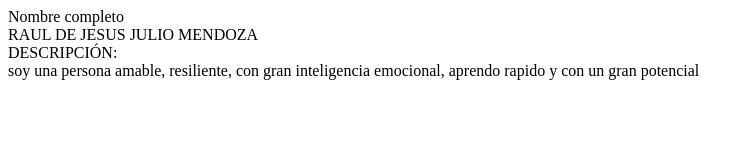
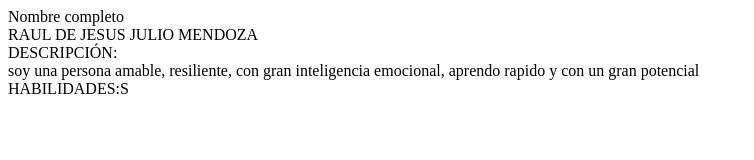
Before and after one commit to rauljm05/PORTAFOLIO-REPASO, a plain HTML site: page index.html in a window 1280 px wide. Shown: the whole page, without its empty margins (0-754 px from the left). Drawn offline with Linux system fonts and the light colour scheme.

Commit message:
quinto commit

```diff
--- a/index.html
+++ b/index.html
@@ -10,7 +10,7 @@
    <div>RAUL DE JESUS JULIO MENDOZA</div>
    <div>DESCRIPCIÓN:</div>
    <div>soy una persona amable, resiliente, con gran inteligencia emocional, aprendo rapido y con un gran potencial</div>
-
+   <div>HABILIDADES:S</div>
 
 
 </body>
```
